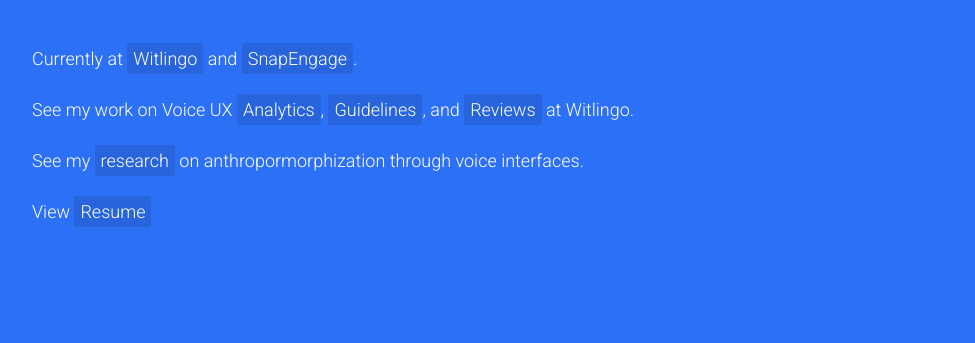
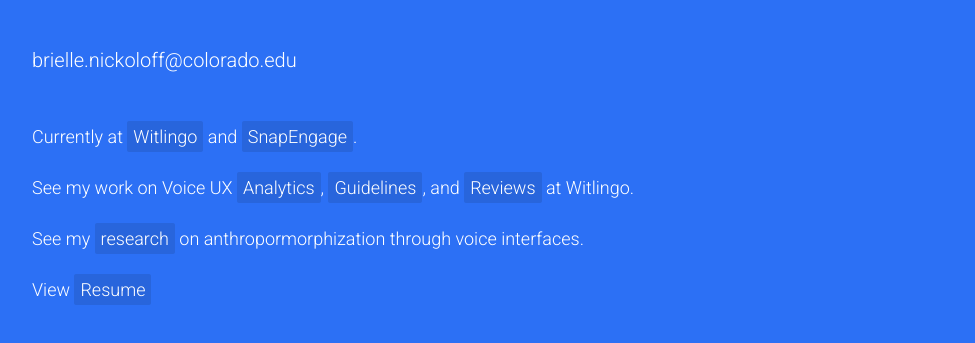
Before and after one commit to brielle-nickoloff/brielle-nickoloff.github.io, a website: page index.html in a window 1280 px wide. Shown: the part 189-532 px from the top of the page, without its empty margins (243-1218 px from the left). Drawn offline with Linux system fonts and the light colour scheme.

Commit message:
add email

```diff
--- a/index.html
+++ b/index.html
@@ -61,6 +61,7 @@
         <div class="col-lg-8 text-left mx-auto text-white">
           <h1 class="mt-5 mb-1">Brielle Nickoloff</h1>
           <p class="lead mb-5 font-weight-light">Voice User Experience Designer</p>
+          <p class="lead mb-5 font-weight-light">brielle.nickoloff@colorado.edu</p>
           <ul class="list-unstyled">
             <li class="mb-4">Currently at <a class="text-white" href="http://www.witlingo.com/" target="blank">Witlingo</a> and <a class="text-white" href="https://snapengage.com/" target="blank">SnapEngage</a>.</li>
             <li class="mb-4">See my work on Voice UX <a class="text-white" href="http://www.witlingo.com/vui-assessment-guidelines/">Analytics</a>, <a class="text-white" href="http://www.witlingo.com/facebookguidelines/" target="blank">Guidelines</a>, and <a class="text-white" href="http://www.witlingo.com/vui-reviews/">Reviews</a> at Witlingo.</li>
```
